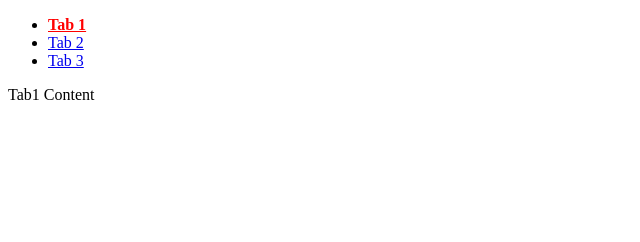
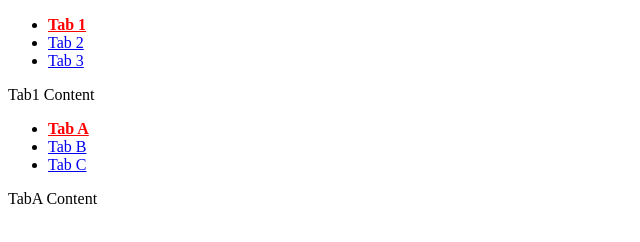
Before and after one commit to Zung752003/tabzy, a website: page index.html in a window 1280 px wide. Shown: the whole page, without its empty margins (0-640 px from the left). Drawn offline with Linux system fonts and the light colour scheme.

Commit message:
Handle remember multiple tabs

```diff
--- a/index.html
+++ b/index.html
@@ -39,11 +39,37 @@
         Tab3 Content
     </div>
 
+
+    <ul id="tabs2">
+        <li>
+            <a href="#tabA">Tab A</a>
+        </li>
+        <li>
+            <a href="#tabB">Tab B</a>
+        </li>
+        <li>
+            <a href="#tabC">Tab C</a>
+        </li>
+    </ul>
+    <div id="tabA">
+        TabA Content
+    </div>
+    <div id="tabB">
+        TabB Content
+    </div>
+    <div id="tabC">
+        TabC Content
+    </div>
+
     <script src="./src/tabzy.js"></script>
     <script>
-        const tabs = new Tabzy("#tabs", {
+        const tabs1 = new Tabzy("#tabs", {
             remember: true,
-        })
+        });
+
+        const tabs2 = new Tabzy("#tabs2", {
+            remember: true,
+        });
 
         //tabs.switch("#tab3"); // tabElement or panelSelector
         //tabs.destroy();
--- a/src/tabzy.js
+++ b/src/tabzy.js
@@ -1,11 +1,11 @@
 function Tabzy(selector, options = {}){
     this.container = document.querySelector(selector);
     if(!this.container){
-        console.error(`Tabzy: No container found for selector ''${selector}`);
+        console.error(`Tabzy: No container found for selector '${selector}'`);
         return;
-    };
+    }
 
-    this.tabs = Array.from(document.querySelectorAll("li a"));
+    this.tabs = Array.from(this.container.querySelectorAll("li a"));
     if(!this.tabs.length){
         console.error(`Tabzy: No tab found inside container`);
         return;
@@ -14,44 +14,45 @@ function Tabzy(selector, options = {}){
     this.panels = this.tabs.map(tab => {
         const panel = document.querySelector(tab.getAttribute("href"));
         if(!panel){
-            console.error(`Tabzy: No panel found for tab`);
+            console.error(`Tabzy: No found panel for tab`)
         }
         return panel;
     }).filter(Boolean);
 
-    if(this.tabs.length !== this.panels.length) return;
+    if(this.tabs.length !== this.panels.length)return;
+
+    this.originHTML = this.container.innerHTML;
+    this.paramKey = selector.replace(/[^a-zA-Z0-9]/g, "");
 
     this.opt = Object.assign({
         remember: false,
-    }, options)
+    },options)
 
-    this.originHTML = this.container.innerHTML;
 
     this._init();
 }
 
 Tabzy.prototype._init = function(){
-    // if(hash){
-    //     tabActive = this.tabs.find(tab => tab.getAttribute("href") === hash) || this.tabs[0];
-    // }
-    const hash = location.hash
-    const tab = (this.opt.remember && hash && this.tabs.find(tab => tab.getAttribute("href") === hash)) || this.tabs[0]
+    const params = new URLSearchParams(location.search);
+    const tabSelector = params.get(this.paramKey);
+
+    const tab = (this.opt.remember && tabSelector && this.tabs.find(tab => tab.getAttribute("href").replace(/[^a-zA-Z0-9]/g, "") === tabSelector)) || this.tabs[0];
 
     this._activeTab(tab);
 
+    this.tabs.forEach(tab => {
+        tab.onclick = e => this._handleTabClick(e, tab);
+    });
 
-    this.tabs.forEach(tab => {
-        tab.onclick = e => this._handleTabClick(e, tab)
-    })
 }
 
 Tabzy.prototype._handleTabClick = function(e, tab){
     e.preventDefault();
-    this._activeTab(tab)
+    this._activeTab(tab);
 }
 
 Tabzy.prototype._activeTab = function(tab){
-    this.tabs.forEach(tab => tab.closest('li').classList.remove("tabzy--active"));
+    this.tabs.forEach(tab => tab.closest("li").classList.remove("tabzy--active"));
     tab.closest("li").classList.add("tabzy--active");
 
     this.panels.forEach(panel => panel.hidden = true);
@@ -59,23 +60,31 @@ Tabzy.prototype._activeTab = function(tab){
     panelActive.hidden = false;
 
     if(this.opt.remember){
-        history.replaceState(null, null, tab.getAttribute("href"))
+        const params = new URLSearchParams(location.search)
+        const paramValue = tab.getAttribute("href").replace(/[^a-zA-Z0-9]/g, "");
+        params.set(this.paramKey, paramValue)
+        history.replaceState(null, null, `?${params}`);
+
+        //http://127.0.0.1:5500/?%23tabs=%23tab1&%23tabs2=%23tabA
     }
 }
 
 Tabzy.prototype.switch = function(input){
     let tabToActive = null;
     if(typeof input === 'string'){
-        tabToActive = this.tabs.find(tab => tab.getAttribute("href") === input)
+        tabToActive = this.tabs.find(tab => tab.getAttribute("href") === input);
         if(!tabToActive){
-            console.error(`Tabzy: No panel found with ID '${input}'`)
+            console.error(`Tabzy: No tab found with ID '${input}'`);
             return;
         }
-    } else if(this.tabs.includes(input)){
-        tabToActive = input;
+    }else if(this.tabs.includes(input)){
+        tabToActive = input
+    }
+    if(!tabToActive){
+        console.error(`Tabzy: invalid input '${input}'`)
     }
 
-    this._activeTab(tabToActive)
+    this._activeTab(tabToActive);
 }
 
 Tabzy.prototype.destroy = function(){
@@ -83,6 +92,6 @@ Tabzy.prototype.destroy = function(){
 
     this.panels.forEach(panel => panel.hidden = false);
     this.container = null;
+    this.tabs = null;
     this.panels = null;
-    this.tabs = null;
 }
```
Also changed, not shown: tabzy.min.js.
